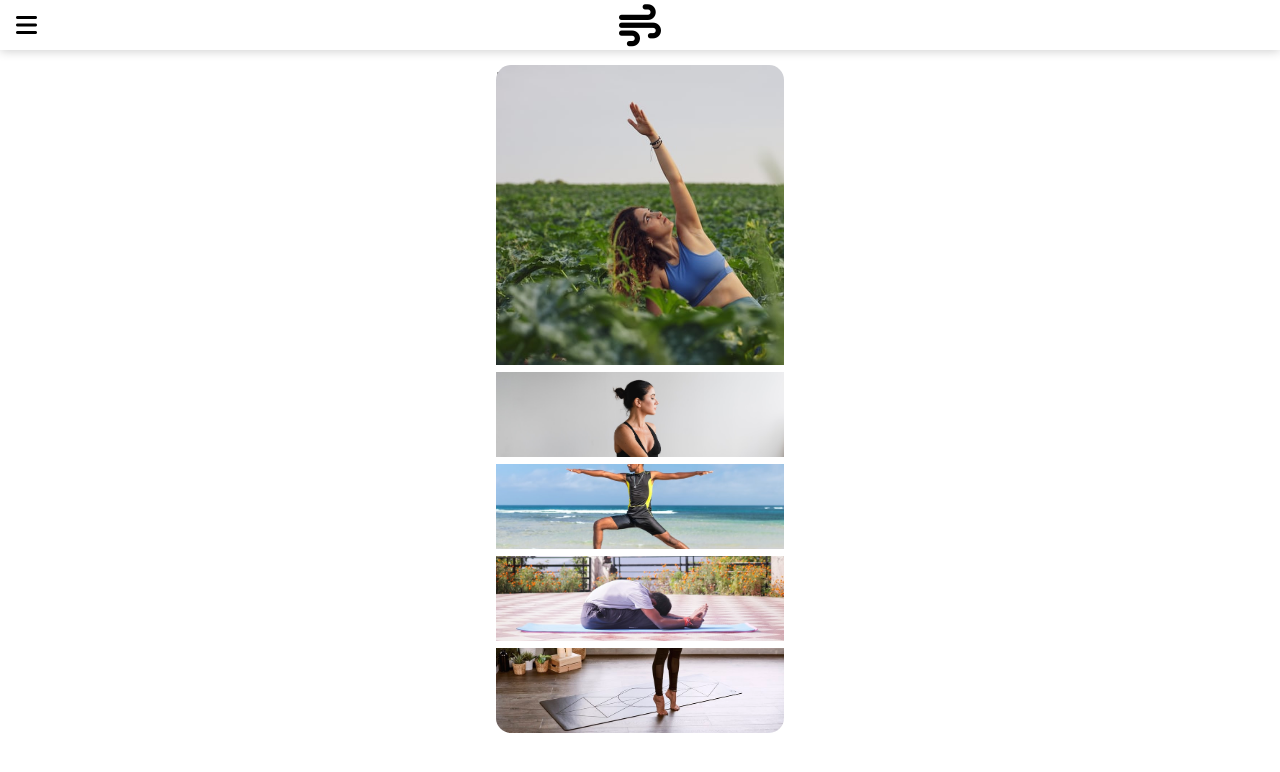
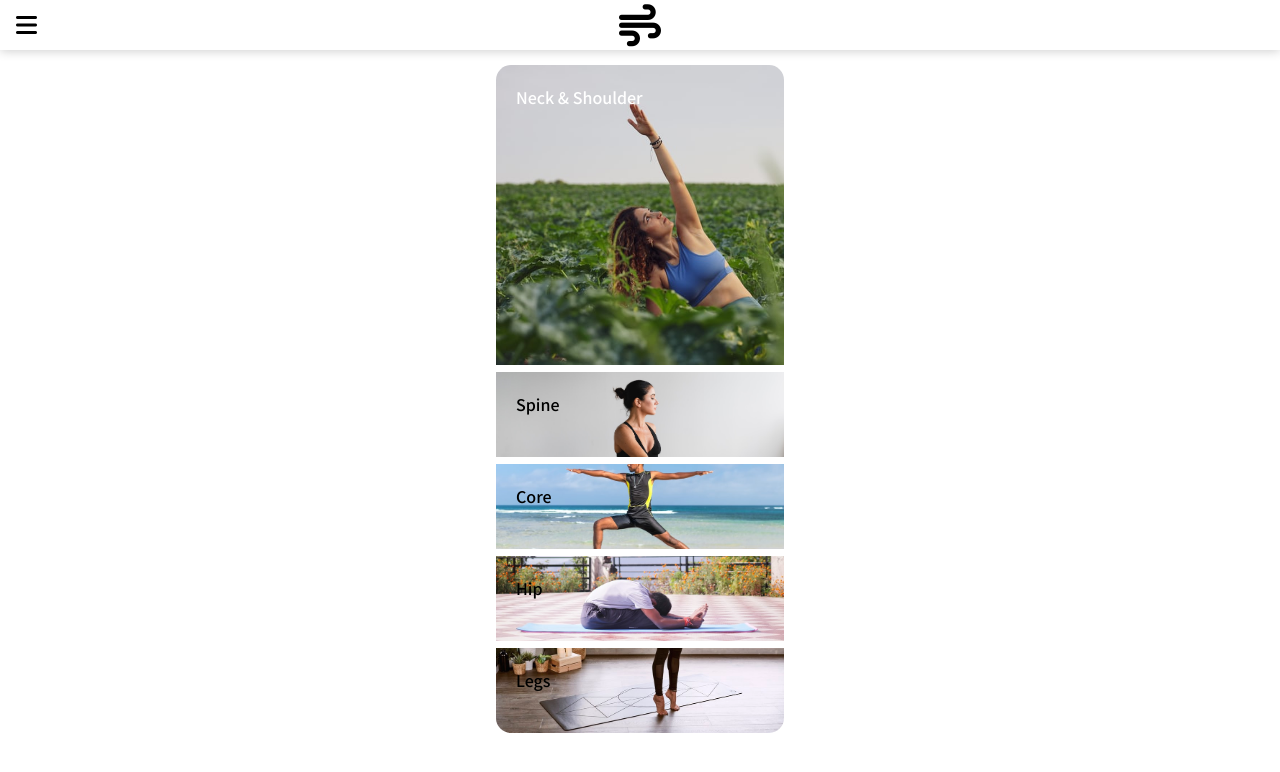
Before and after one commit to mmyeon/free-yoga-camp, a React (Create React App) app: page / in a window 1280 px wide. Shown: the top 772 px of the page. Built offline with nearby package versions, Linux system fonts and the light colour scheme.

Commit message:
클릭된 이미지 transition 추가 - 전역 스타일을 한정으로 변경

```diff
--- a/src/components/Item.scss
+++ b/src/components/Item.scss
@@ -13,13 +13,46 @@
   display: block;
   margin-left: auto;
   margin-right: auto;
+
+  &.clicked {
+    height: 300px;
+    color: white;
+    transition: height 1.1s;
+  }
 }
+// img {
+//   position: absolute;
+//   object-fit: cover;
+//   width: 288px;
+//   height: 85px;
+//   animation-name: imgmove;
+//   animation-duration: 1s;
+//   animation-timing-function: ease-in-out;
+//   direction: nomal;
+//   // margin-bottom: 6px;
+// }
+
+// @keyframes imgmove {
+//   to {
+//     height: 300px;
+//   }
+// }
+
 img {
   position: absolute;
   object-fit: cover;
   width: 288px;
   height: 85px;
+
+  &.clicked {
+    height: 300px;
+    color: white;
+    transition: height 1.2s;
+  }
 }
-.clicked {
-  height: 300px;
+
+.title {
+  position: relative;
+  top: 20px;
+  left: 20px;
 }
```
